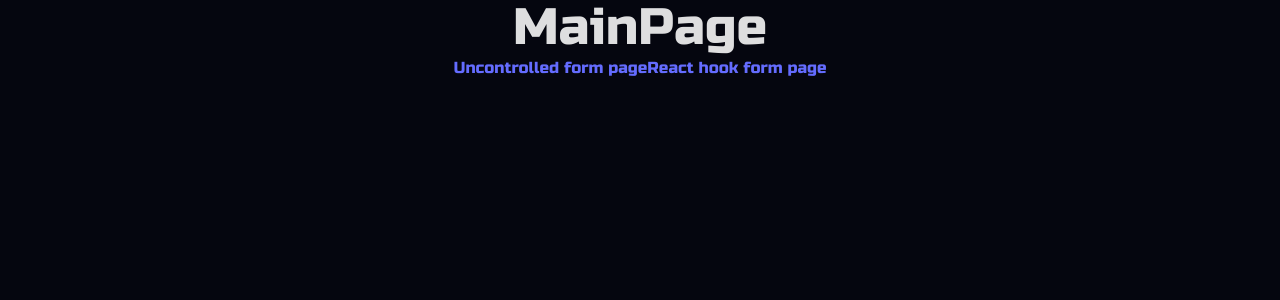
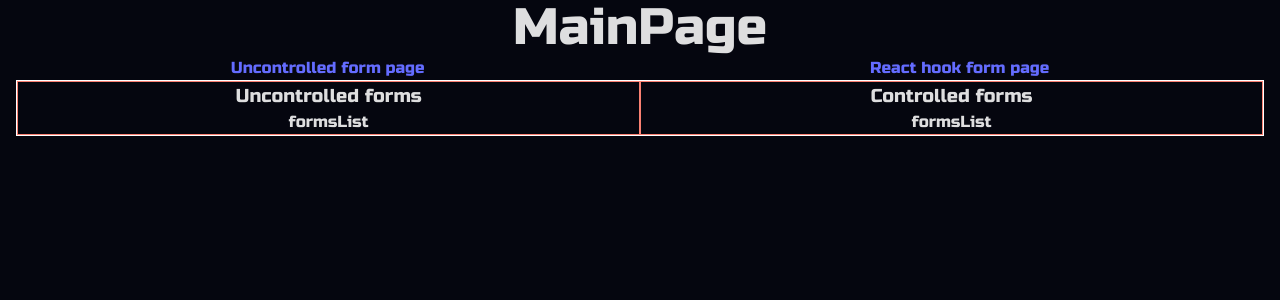
Before and after one commit to antasth/rsschool-react, a React (Vite) app in the folder rsschool-react/: page / in a window 1280 px wide. Shown: the top 300 px of the page. Built offline with nearby package versions, Linux system fonts and the light colour scheme.

Commit message:
feat: add main page grid for displayiing forms

```diff
--- a/rsschool-react/src/hooks/useReactHookForm.ts
+++ b/rsschool-react/src/hooks/useReactHookForm.ts
@@ -2,7 +2,7 @@ import { RootState } from '@/store/store';
 import { IForm } from '@/types';
 import { useSelector } from 'react-redux';
 
-export const useReactHookForm = (): IForm[] => {
-  const formData = useSelector((state: RootState) => state.reactHookForm);
-  return formData;
+export const useReactHookForm = (): { reactHookForms: IForm[] } => {
+  const reactHookForms = useSelector((state: RootState) => state.reactHookForm);
+  return { reactHookForms };
 };
--- a/rsschool-react/src/hooks/useUncontrolledForm.ts
+++ b/rsschool-react/src/hooks/useUncontrolledForm.ts
@@ -2,8 +2,10 @@ import { IForm } from '@/types';
 import { useSelector } from 'react-redux';
 import { RootState } from '../store/store';
 
-export const useUncontrolledForm = (): IForm[] => {
-  const formData = useSelector((state: RootState) => state.uncontrolledForm);
+export const useUncontrolledForm = (): { uncontrolledForms: IForm[] } => {
+  const uncontrolledForms = useSelector(
+    (state: RootState) => state.uncontrolledForm
+  );
 
-  return formData;
+  return { uncontrolledForms };
 };
--- a/rsschool-react/src/index.css
+++ b/rsschool-react/src/index.css
@@ -38,6 +38,7 @@ body {
   background-color: #05060f;
 }
 #root {
+  width: 100%;
   padding: 0;
 }
 h1 {
--- a/rsschool-react/src/pages/MainPage/MainPage.module.css
+++ b/rsschool-react/src/pages/MainPage/MainPage.module.css
@@ -0,0 +1,22 @@
+.main {
+  width: 100%;
+  padding: 0 1rem;
+}
+.links {
+  display: flex;
+  justify-content: space-around;
+  column-gap: 1rem;
+}
+
+.forms {
+  display: grid;
+  width: 100%;
+  height: 100%;
+  grid-template-columns: repeat(2, 50%);
+  border: 1px solid white;
+}
+
+.formSection {
+  height: 100%;
+  border: 1px solid salmon;
+}
--- a/rsschool-react/src/pages/MainPage/index.tsx
+++ b/rsschool-react/src/pages/MainPage/index.tsx
@@ -1,11 +1,39 @@
+import { useReactHookForm } from '@/hooks/useReactHookForm';
+import { useUncontrolledForm } from '@/hooks/useUncontrolledForm';
 import { Link } from 'react-router-dom';
+import styles from './MainPage.module.css';
+
 const MainPage = (): React.ReactElement => {
+  const { uncontrolledForms } = useUncontrolledForm();
+  const { reactHookForms } = useReactHookForm();
   return (
-    <div>
+    <main className={styles.main}>
       <h1>MainPage</h1>
-      <Link to={'/uncontrolled-form'}>Uncontrolled form page</Link>
-      <Link to={'/react-hook-form'}>React hook form page</Link>
-    </div>
+      <section className={styles.links}>
+        <Link to={'/uncontrolled-form'}>Uncontrolled form page</Link>
+        <Link to={'/react-hook-form'}>React hook form page</Link>
+      </section>
+      <section className={styles.forms}>
+        <div className={styles.formSection}>
+          <h3>Uncontrolled forms</h3>
+          <div className={styles.formsList}>
+            <h4>formsList</h4>
+            {uncontrolledForms.map((form) => (
+              <div key={form.password}>{form.name}</div>
+            ))}
+          </div>
+        </div>
+        <div className={styles.formSection}>
+          <h3>Controlled forms</h3>
+          <div className={styles.formsList}>
+            <h4>formsList</h4>
+            {reactHookForms.map((form) => (
+              <div key={form.password}>{form.name}</div>
+            ))}
+          </div>
+        </div>
+      </section>
+    </main>
   );
 };
 
--- a/rsschool-react/src/pages/ReactHookFormPage/ReactHookFormPage.module.css
+++ b/rsschool-react/src/pages/ReactHookFormPage/ReactHookFormPage.module.css
@@ -1,7 +1,13 @@
+.main {
+  width: 100%;
+  display: flex;
+  justify-content: center;
+}
 .form {
   display: flex;
   flex-direction: column;
   width: 100%;
+  max-width: 500px;
 }
 
 .formField {
--- a/rsschool-react/src/pages/ReactHookFormPage/index.tsx
+++ b/rsschool-react/src/pages/ReactHookFormPage/index.tsx
@@ -45,6 +45,7 @@ const ReactHookFormPage = (): React.ReactElement => {
   };
 
   return (
+    <div className={styles.main}>
       <form onSubmit={handleSubmit(onSubmit)} className={styles.form}>
         <div className={styles.formField}>
           <label>name:</label>
@@ -106,6 +107,7 @@ const ReactHookFormPage = (): React.ReactElement => {
 
         <input type="submit" />
       </form>
+    </div>
   );
 };
 
--- a/rsschool-react/src/pages/UncontrolledFormPage/UncontrolledFormPage.module.css
+++ b/rsschool-react/src/pages/UncontrolledFormPage/UncontrolledFormPage.module.css
@@ -82,7 +82,7 @@
   border-radius: 1rem;
   border: 1px solid rgba(255, 255, 255, 0.214);
   width: 100%;
-  min-width: 500px;
+  max-width: 500px;
   font-size: 14px;
   color: white;
   background: linear-gradient(
```
Lines whose indentation alone changed are shown as unchanged.
